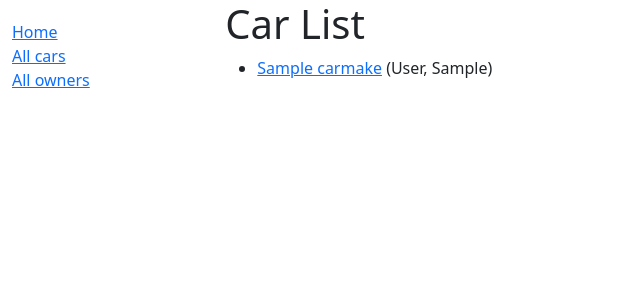
After one commit to BHaessler/Fleet_Mango, a Django app: page /catalog/cars/ in a window 1280 px wide. The commit adds this page. Shown: the top 300 px of the page, without its empty margins (0-640 px from the left). Run offline with Django 3.2, Linux system fonts and the light colour scheme; tables that the repository leaves empty hold one stand-in row (values such as "Sample post").

Commit message:
add carInstance and carList pages - still undertesting to see if they work

```diff
--- a/myfleetmanager/catalog/models.py
+++ b/myfleetmanager/catalog/models.py
@@ -30,9 +30,6 @@ class VehicleType(models.Model):
 class CarMake(models.Model):
     """Model representing a make of a car (but not a specific car)."""
     manuName = models.CharField(max_length=20)
-    owner = models.ForeignKey('Owner', on_delete=models.RESTRICT, null=True)
-    # Foreign Key used because car can only have one owner, but owners can have multiple cars.
-    # Owner as a string rather than object because it hasn't been declared yet in file.
 
     carModel = models.CharField(
         max_length=100, help_text="Enter a brief description of the Car(IE: Model)")
@@ -53,6 +50,10 @@ class CarMake(models.Model):
 class CarInstance(models.Model):
     """Model representing a specific car in the shop"""
     car = models.ForeignKey('CarMake', on_delete=models.RESTRICT, null=True)
+    owner = models.ForeignKey('Owner', on_delete=models.RESTRICT, null=True)
+    # Foreign Key used because car can only have one owner, but owners can have multiple cars.
+    # Owner as a string rather than object because it hasn't been declared yet in file.
+
     vinNum = models.CharField(max_length=17, help_text="Unique VIN for this particular vehicle in the garage")
 
     modelYear = models.CharField(max_length=4, help_text="What year is this model?")
--- a/myfleetmanager/catalog/templates/base_generic.html
+++ b/myfleetmanager/catalog/templates/base_generic.html
@@ -21,12 +21,29 @@
           {% block sidebar %}
             <ul class="sidebar-nav">
               <li><a href="{% url 'index' %}">Home</a></li>
-              <li><a href="">All cars</a></li>
+              <li><a href="{% url 'cars' %}">All cars</a></li>
               <li><a href="">All owners</a></li>
             </ul>
           {% endblock %}
         </div>
         <div class="col-sm-10 ">{% block content %}{% endblock %}</div>
+        {% block pagination %}
+    {% if is_paginated %}
+        <div class="pagination">
+            <span class="page-links">
+                {% if page_obj.has_previous %}
+                    <a href="{{ request.path }}?page={{ page_obj.previous_page_number }}">previous</a>
+                {% endif %}
+                <span class="page-current">
+                    Page {{ page_obj.number }} of {{ page_obj.paginator.num_pages }}.
+                </span>
+                {% if page_obj.has_next %}
+                    <a href="{{ request.path }}?page={{ page_obj.next_page_number }}">next</a>
+                {% endif %}
+            </span>
+        </div>
+    {% endif %}
+  {% endblock %}
       </div>
     </div>
   </body>
--- /dev/null
+++ b/myfleetmanager/catalog/templates/catalog/carinstance_list.html
@@ -0,0 +1,17 @@
+{% extends "base_generic.html" %}
+
+{% block content %}
+  <h1>Car List</h1>
+  {% if car_list %}
+    <ul>
+      {% for car in car_list %}
+      <li>
+        <a href="{{ car.get_absolute_url }}">{{ car.car }}</a>
+        ({{car.owner}})
+      </li>
+      {% endfor %}
+    </ul>
+  {% else %}
+    <p>There are no cars in the system.</p>
+  {% endif %}
+{% endblock %}
--- a/myfleetmanager/catalog/urls.py
+++ b/myfleetmanager/catalog/urls.py
@@ -3,4 +3,7 @@ from . import views
 
 urlpatterns = [
     path('', views.index, name='index'),
+    path('cars/', views.CarListView.as_view(), name='cars'),
+    path('car/<int:pk>', views.CarDetailView.as_view(), name='car-detail'),
+
 ]
--- a/myfleetmanager/catalog/views.py
+++ b/myfleetmanager/catalog/views.py
@@ -1,6 +1,7 @@
 from django.shortcuts import render
 # Everything under here I added
 from .models import Owner, VehicleType, CarMake, CarInstance
+from django.views import generic
 # Create your views here.
 
 def index(request):
@@ -22,3 +23,11 @@ def index(request):
 
     # Render the HTML template index.html with the data in the context variable
     return render(request, 'index.html', context=context)
+
+class CarListView(generic.ListView):
+    model = CarInstance
+    context_object_name = 'car_list'
+    paginate_by = 10
+
+class CarDetailView(generic.DetailView):
+    model = CarMake
```
Also changed, not shown: myfleetmanager/catalog/templates/catalog/car_detail.html (added, +13 -0 lines), myfleetmanager/catalog/templates/catalog/carmake_list.html (added, +13 -0 lines), myfleetmanager/catalog/migrations/0001_initial.py, myfleetmanager/fleetmanager.sqlite3.
